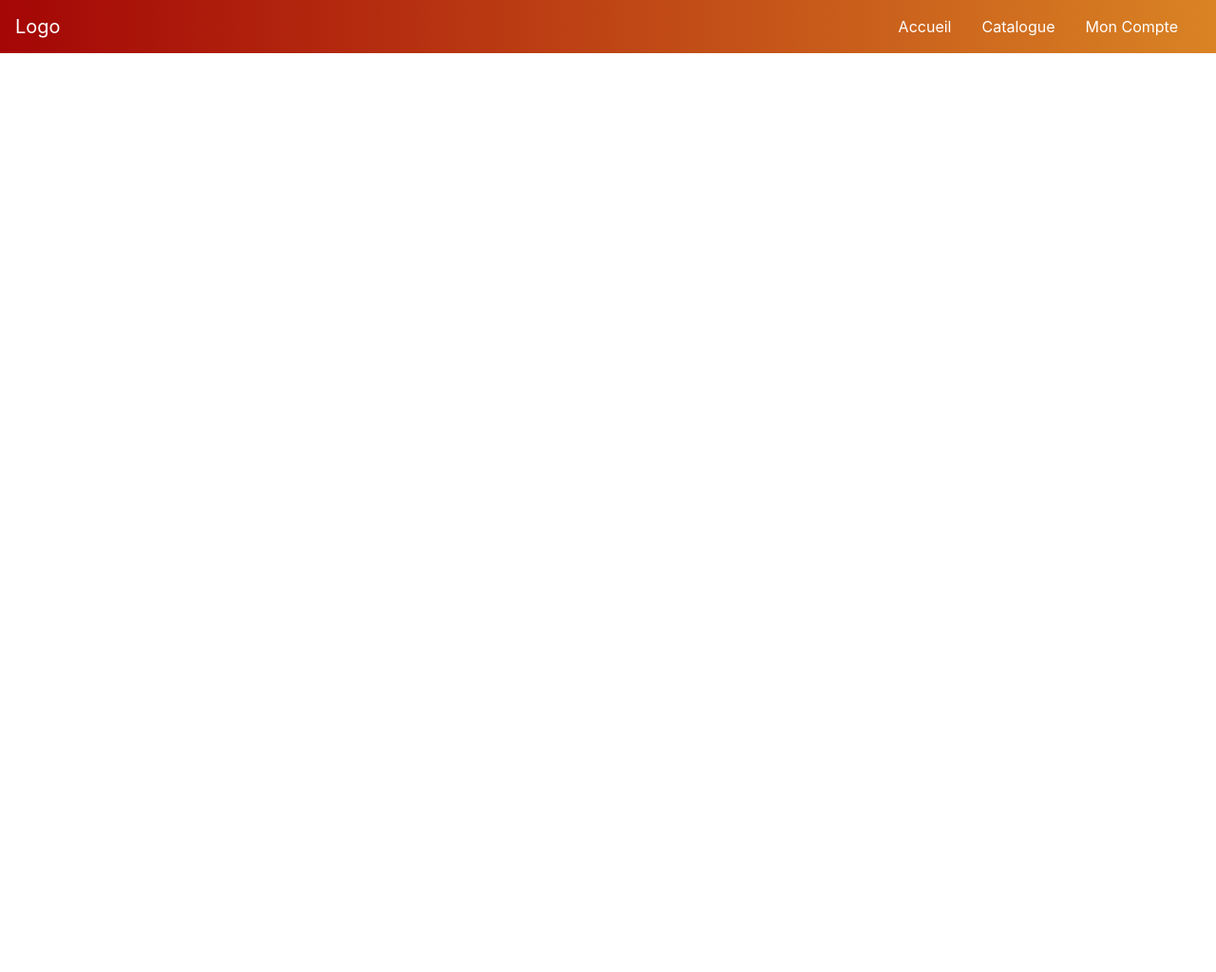
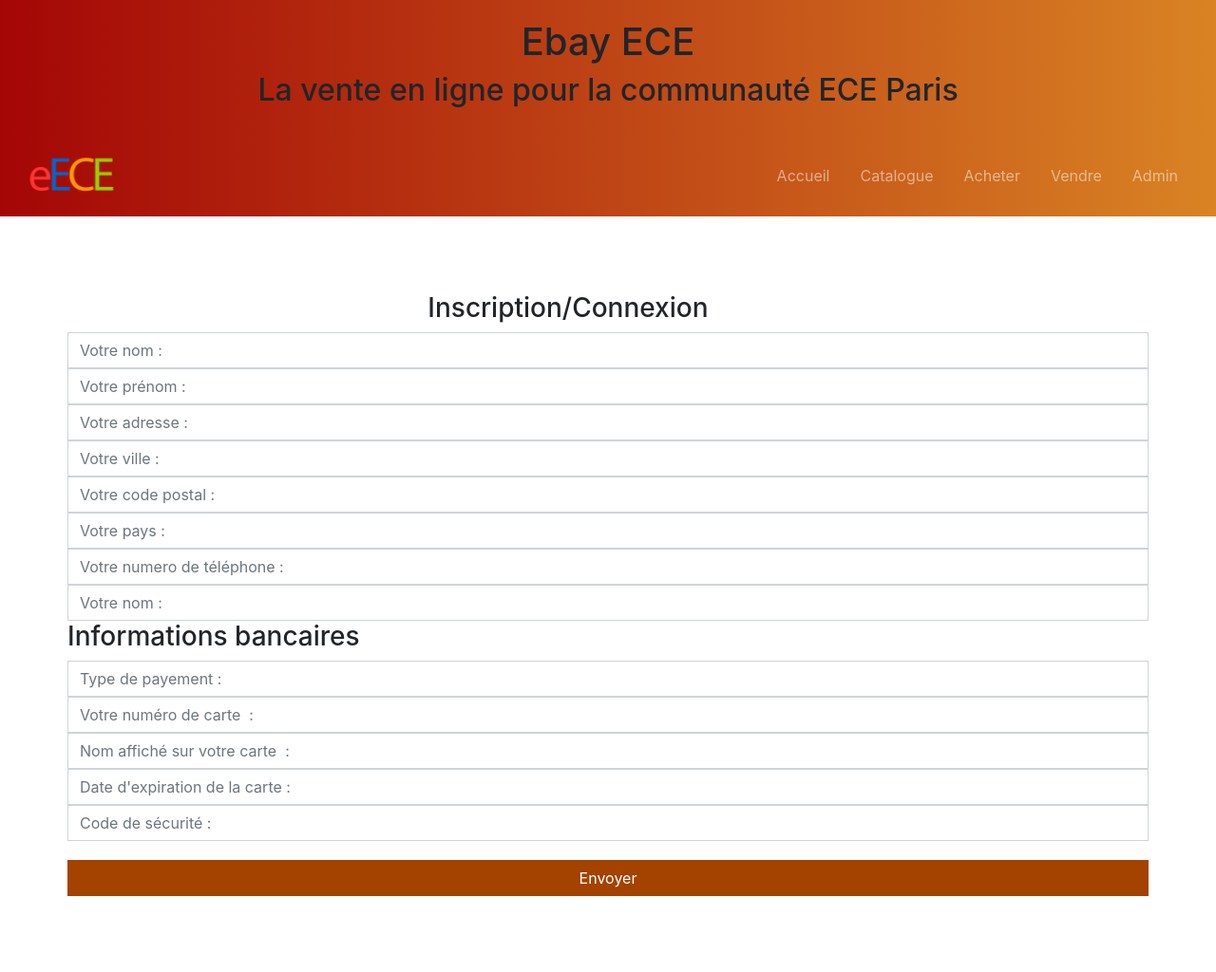
Before and after one commit to BenjaminSadoun/Piscine2020, a PHP site: page /acheter.html in a window 1280 px wide. Shown: the whole page at 95% size. Before the commit the page ends 56 px from the top, so only its background shows below. Run offline with PHP 8.4, Linux system fonts and the light colour scheme.

Commit message:
formulaire de la page acheter

```diff
--- a/acheter.html
+++ b/acheter.html
@@ -1,26 +1,65 @@
 <!DOCTYPE html>
 <html lang="UTF-8">
 <head>
-    <title> Achat </title>
+    <title> Ebay ECE </title>
     <meta charset="UTF-8">
     <link rel="stylesheet" href="https://stackpath.bootstrapcdn.com/bootstrap/4.3.1/css/bootstrap.min.css" >
     <meta name="viewport" content="width=device-width, initial-scale=1.0">
     <link rel="stylesheet" href="css/style.css">
-    <title>Document</title>
+
 </head>
 
 <body>
-    <nav class = "navbar navbar-expand-md">
-        <a class="navbar-brand" href="#">Logo</a>
+    <div id="header">
+        <h1>Ebay ECE</h1>
+        <h2>La vente en ligne pour la communauté ECE Paris</h2>
+    </div>
 
+    <nav class="navbar navbar-expand-md bg-dark sticky-top navbar-dark">
+        <a class="navbar-brand" href="logoeECE.svg">
+            <img src="img/logoeECE.png" alt="LogoeECE"  style="width:120px; height:120px; margin-bottom:-30px;margin-top:-30px;">
+        </a>
+        <button class="navbar-toggler" type="button" data-toggle="collapse" data-target="#main-navigation">
+            <span class="navbar-toggler-icon"></span>
+        </button>
         <div class="collapse navbar-collapse" id="main-navigation">
             <ul class="navbar-nav">
                 <li class="nav-item"><a class="nav-link" href="index.html">Accueil</a></li>
                 <li class="nav-item"><a class="nav-link" href="catalogue.html">Catalogue</a></li>
-                <li class="nav-item"><a class="nav-link" href="#">Mon Compte</a></li>
+                    <!--<ul class="nav-item">
+                    <li><a class="nav-link" href="#">Ferraille ou trésor</a></li>
+                    <li><a class="nav-link" href="#">Bon pour le musée</a></li>
+                    <li><a class="nav-link" href="#">Accessoire VIP</a></li>
+                </ul>-->
+
+                <li class="nav-item"><a class="nav-link" href="acheter.html">Acheter</a></li>
+                <li class="nav-item"><a class="nav-link" href="vendre.html">Vendre</a></li>
+                <li class="nav-item"><a class="nav-link" href="admin.html">Admin</a></li>
             </ul>
         </div>
+    </nav>
+    <div class="container features">
+        <div class="row">
+        <div class="col-lg-4 col-md-4 col-sm-12"></div>
+            <h3 class="feature-title">Inscription/Connexion</h3>
 
-    </nav>
+            <input type="text" class="form-control" placeholder="Votre nom :" nom="">
+            <input type="text" class="form-control" placeholder="Votre prénom :" prenom="">
+            <input type="text" class="form-control" placeholder="Votre adresse :" addresse="">
+            <input type="text" class="form-control" placeholder="Votre ville :" ville="">
+            <input type="text" class="form-control" placeholder="Votre code postal :" codePost="">
+            <input type="text" class="form-control" placeholder="Votre pays :" pays="">
+            <input type="text" class="form-control" placeholder="Votre numero de téléphone :" num="">
+            <input type="text" class="form-control" placeholder="Votre nom :" name="">
+            <h3>Informations bancaires</h3>
+            <input type="text" class="form-control" placeholder="Type de payement :" typePay="">
+            <input type="text" class="form-control" placeholder="Votre numéro de carte  :" numCarte="">
+            <input type="text" class="form-control" placeholder="Nom affiché sur votre carte  :" nomCarte="">
+            <input type="text" class="form-control" placeholder="Date d'expiration de la carte :" dateExpi="">
+            <input type="text" class="form-control" placeholder="Code de sécurité :" codeSecu="">
+
+            <input type="submit" class="btn btn-secondary btn-block" value="Envoyer" name="">
+        </div>
+    </div>
 </body>
 </html>
--- a/catalogue.html
+++ b/catalogue.html
@@ -26,7 +26,7 @@
         </button>
         <div class="collapse navbar-collapse" id="main-navigation">
             <ul class="navbar-nav">
-                <li class="nav-item"><a class="nav-link" href="index.html">Homepage</a></li>
+                <li class="nav-item"><a class="nav-link" href="index.html">Accueil</a></li>
                 <li class="nav-item"><a class="nav-link" href="catalogue.html">Catalogue</a></li>
                     <!--<ul class="nav-item">
                     <li><a class="nav-link" href="#">Ferraille ou trésor</a></li>
--- a/css/style.css
+++ b/css/style.css
@@ -148,13 +148,15 @@
 
 .features .form-control, .features input {
     border-radius: 0;
+    width: 30Spx;
 }
 
 .features .btn {
-    background-color: #589b37;
-    border: 1px solid #589b37;
+    background-color:#A44200 ;
+    border: 1px solid #A44200;
     color: #fff;
     margin-top: 20px;
+
 }
 
 .features .btn:hover {
```
Also changed, not shown: admin.html (+52 -1 lines), index.html (+2 -7 lines), vendre.html (+68 -0 lines).
